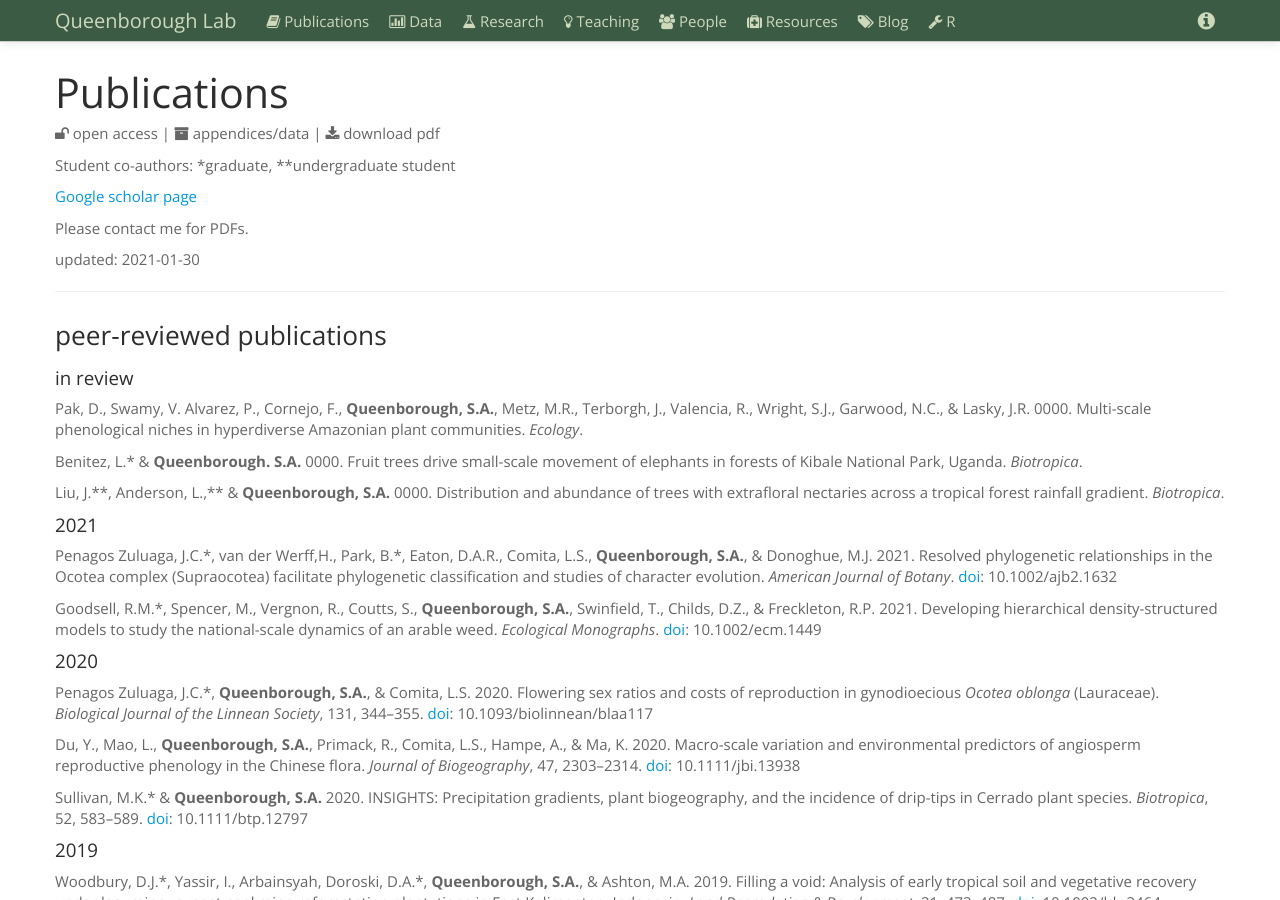
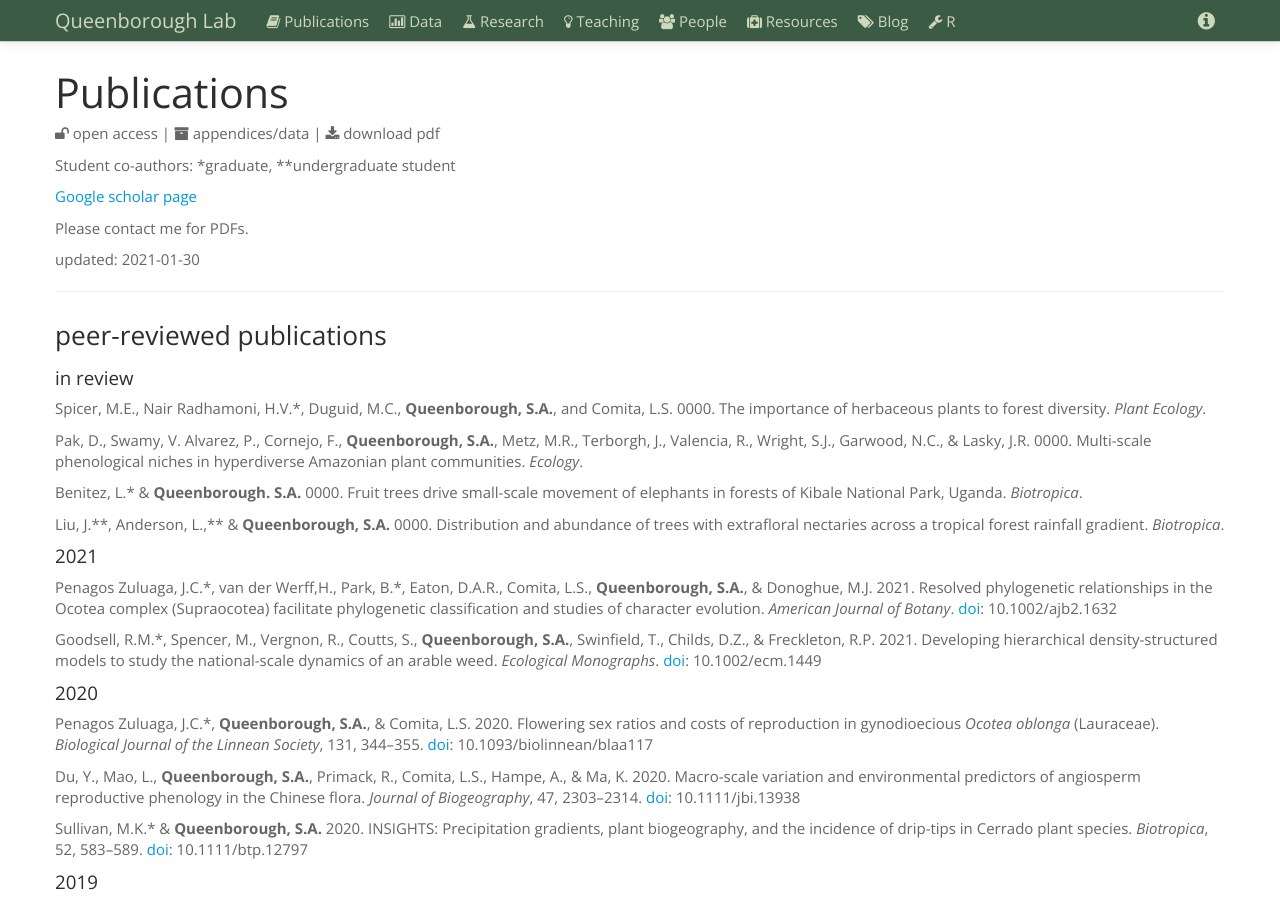
Before and after one commit to saq/saq.github.io, a Jekyll site: the page built from publications.md, in a window 1280 px wide and 900 px high. Built offline with Jekyll 4.4.1, drawn with Linux system fonts in a browser that asks for light colours.

Commit message:
Update publications.md

```diff
--- a/publications.md
+++ b/publications.md
@@ -25,17 +25,26 @@ updated: 2021-01-30
 
 <!--
 #### in prep
+Garwood, N.C., Metz, M.R., **Queenborough, S.A.**, Persson, V., Wright, S.J., Burslem, D.F.R.P., Zambrano, M., and Valencia, V. 0000. Seasonality of reproduction in an ever-wet lowland tropical forest in Amazonian Ecuador. *Ecology Letters*.
+.
  **Queenborough, S.A.**, Alvia, P., & Valencia, R. 0000. Wind dispersal and 1-year survival of *Vataireopsis iglesiasii* (Fabaceae) seedlings in a Neotropical lowland rain forest. *Journal of Tropical Ecology*.
+.
 Hudson, A.J.\*, Alvia, L.P., Valencia, R., Baez, S., & **Queenborough, S.A.** 0000. An ant mutualism protects against conspecific neighbor density-dependent herbivory.
+.
 Almonte, H.N.\*\* & **Queenborough, S.A.** 0000. Climate drives tree leaf traits across a precipitation gradient in Panama.
 **Queenborough, S.A.** & Sullivan, M.K.\* Climate drives tree leaf traits across a precipitation gradient in the Cerrado.
+.
 Anderson, L.\*\*, Liu, J.\*\*, Metz, R.M., Garwood, N.C., Wright, S.J., Alvia, P., Valencia, R. & **Queenborough, S.A.**. 0000. Extrafloral nectaries have little effect on growth and survival of tropical rain forest seedlings.
+.
 Young, K.J.\*, Piotto, D., **Queenborough, S.A.**, & Ashton, M.S. 0000. Cacao agroforests similar in structure to tropical secondary forest in the Mata Atlântica of southern Bahia, Brazil.
+.
 **Queenborough, S.A.** & Balslev, H. 0000. Dioecy and the ecological success of Neotropical palms.
 -->
 
 
 #### in review
+
+Spicer, M.E., Nair Radhamoni, H.V.\*, Duguid, M.C., **Queenborough, S.A.**, and Comita, L.S. 0000. The importance of herbaceous plants to forest diversity. *Plant Ecology*.
 
 Pak, D., Swamy, V. Alvarez, P., Cornejo, F., **Queenborough, S.A.**, Metz, M.R., Terborgh, J., Valencia, R., Wright, S.J., Garwood, N.C., & Lasky, J.R. 0000. Multi-scale phenological niches in hyperdiverse Amazonian plant communities. *Ecology*.
 
```
